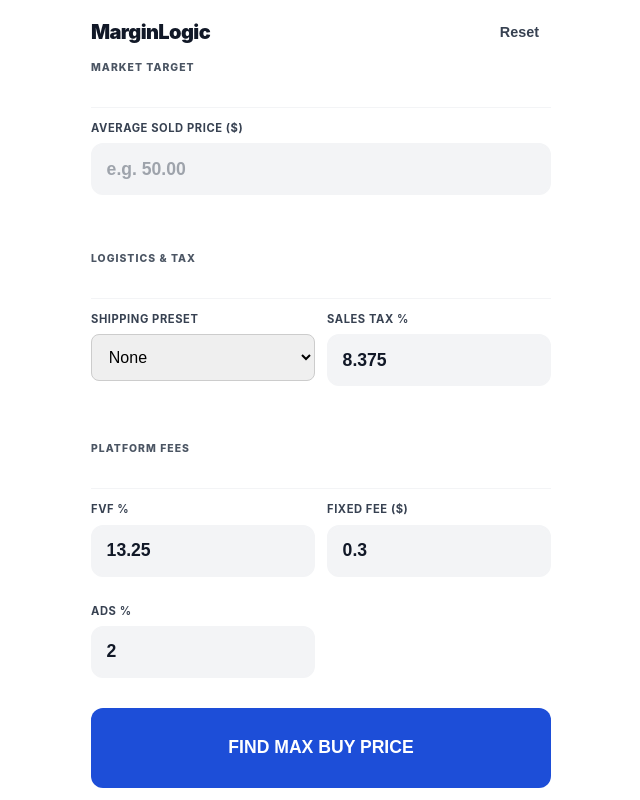
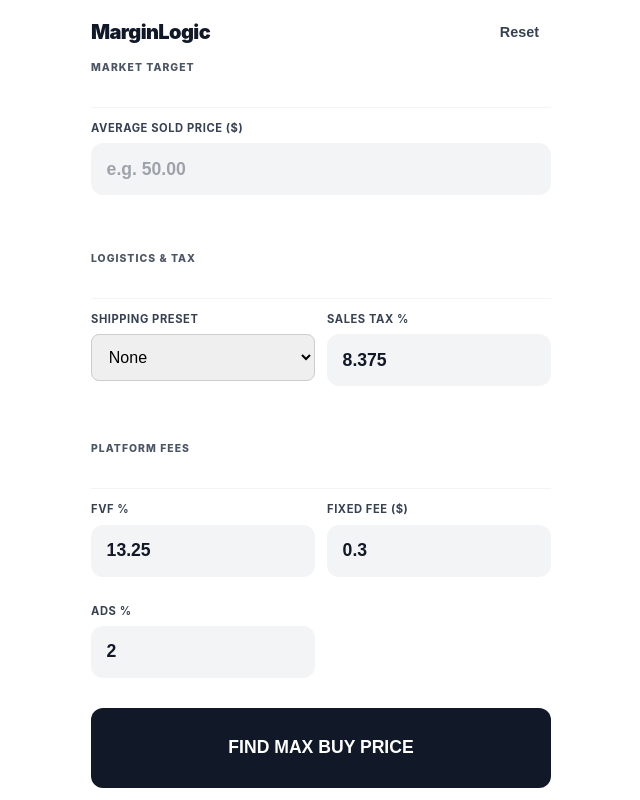
Before and after one commit to ddgiovinazzo/margin-logic, a React (Vite) app in the folder frontend/: page / in a window 1280 px wide. Shown: the whole page, without its empty margins (319-959 px from the left). Built offline with nearby package versions, Linux system fonts and the light colour scheme.

Commit message:
fix: update blue to charcoal

```diff
--- a/frontend/src/styles/colors.ts
+++ b/frontend/src/styles/colors.ts
@@ -6,9 +6,9 @@
  */
 export const colors = {
     // Brand & Core
-    primary: "#1D4ED8", // Deep Cobalt - Passes with 6.7:1 contrast on white
+    primary: "#111827", // Deep Charcoal - Passes with 15.6:1 contrast on white
     background: "#FFFFFF", // Pure White
-    surface: "#F3F4F6", // Softer, warmer gray than iOS (Tailwind Gray 100)
+    surface: "#F3F4F6", // Softer, warmer gray (Tailwind Gray 100)
     border: "#D1D5DB", // Muted Border
 
     // Status: Positive (Strong Margin)
@@ -24,7 +24,7 @@ export const colors = {
     criticalBg: "#FFEBEA", // Rose Tint
 
     // Status: Neutral (No Data)
-    neutral: "#374151", // Deep Charcoal
+    neutral: "#374151", // Deep Charcoal (matches primary for cohesive UI)
     neutralBg: "#F3F4F6", // Surface Gray
 
     // Status: Pending (Waiting for Input)
@@ -32,7 +32,7 @@ export const colors = {
     pendingBg: "#F9FAFB", // Off White
 
     // Typography
-    textPrimary: "#111827", // Rich Black (softer on the eyes than pure #000)
+    textPrimary: "#111827", // Rich Black
     textSecondary: "#374151", // Dark Gray
     textMuted: "#4B5563", // Slate Gray - Passes with 5.3:1 contrast on white
 };
```
